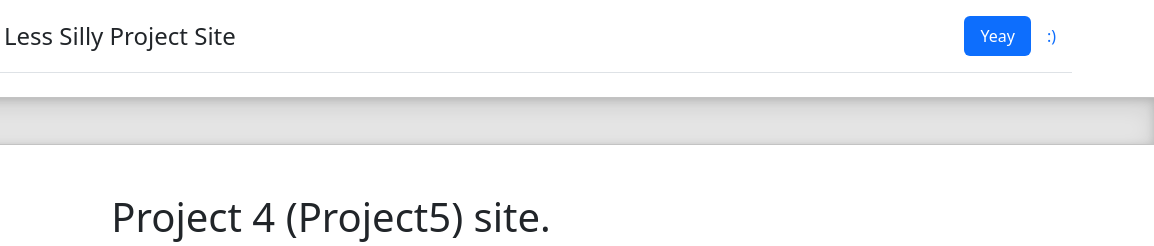
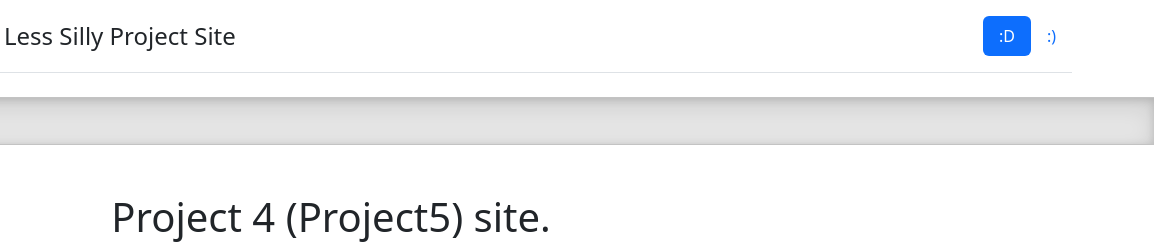
Before and after one commit to WSU-kduncan/s24cicd-Snekman23, a plain HTML site: page site/index.html in a window 1280 px wide. Shown: the top 246 px of the page, 126-1280 px from the left. Drawn offline with Linux system fonts and the light colour scheme.

Commit message:
Index update

```diff
--- a/site/index.html
+++ b/site/index.html
@@ -110,7 +110,7 @@
       </a>
 
       <ul class="nav nav-pills">
-        <li class="nav-item"><a href="#" class="nav-link active" aria-current="page">Yeay</a></li>
+        <li class="nav-item"><a href="#" class="nav-link active" aria-current="page">:D</a></li>
         <li class="nav-item"><a href="email.html" class="nav-link">:)</a></li>
       </ul>
     </header>
```
